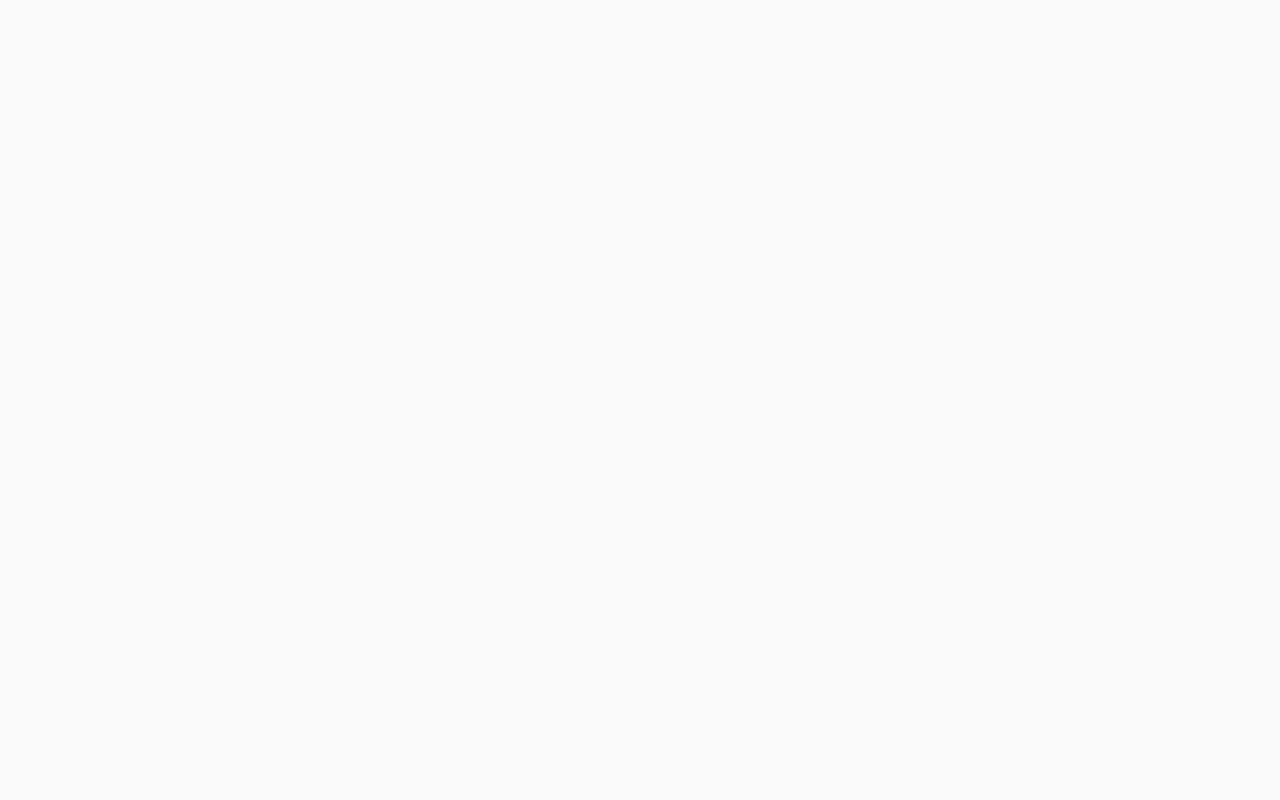
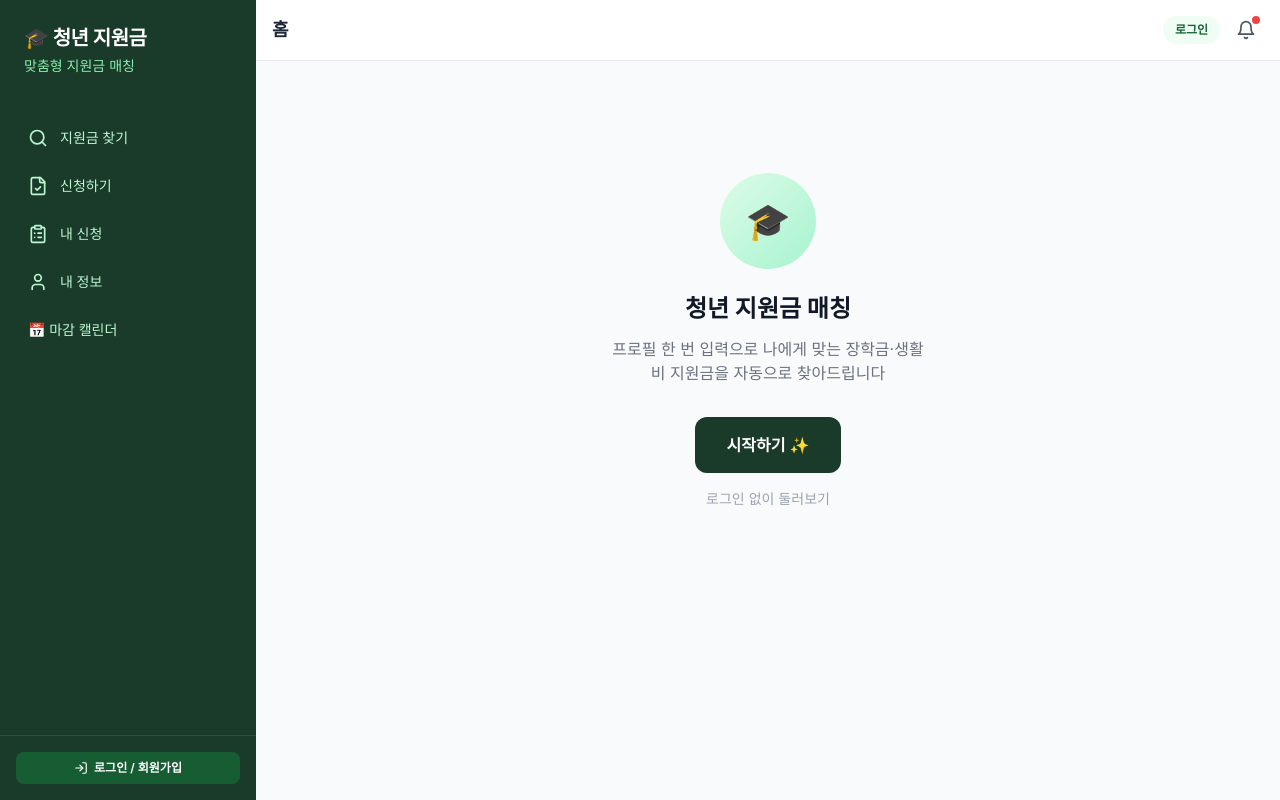
Before and after one commit to gPdusrla/youth-fund-matcher, a plain HTML site: page index.html in a window 1280 px wide. Drawn offline with Linux system fonts and the light colour scheme; a web font is replaced by a local one.

Commit message:
Update index.html

```diff
--- a/index.html
+++ b/index.html
@@ -8,7 +8,7 @@
     <link rel="preconnect" href="https://cdn.jsdelivr.net" />
     <link href="https://cdn.jsdelivr.net/gh/orioncactus/pretendard@v1.3.9/dist/web/variable/pretendardvariable-dynamic-subset.min.css" rel="stylesheet" />
     <title>청년지원금 매칭 | 대학생 맞춤 지원금 찾기</title>
-    <script type="module" crossorigin src="./index-Dq9-kQEf.js"></script>
+    <script type="module" crossorigin src="./index-Bz2UzvXY.js"></script>
     <link rel="stylesheet" crossorigin href="./index-CLfTdf0A.css">
   </head>
   <body>
```
